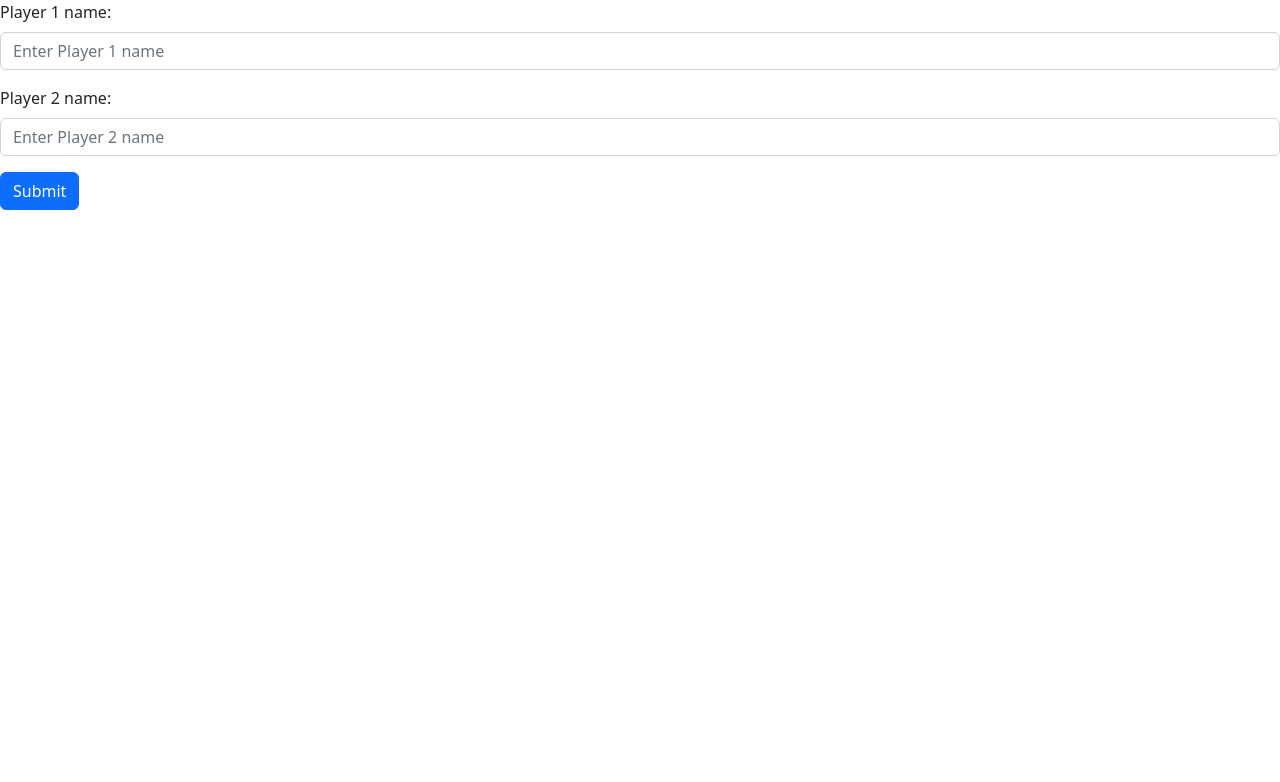
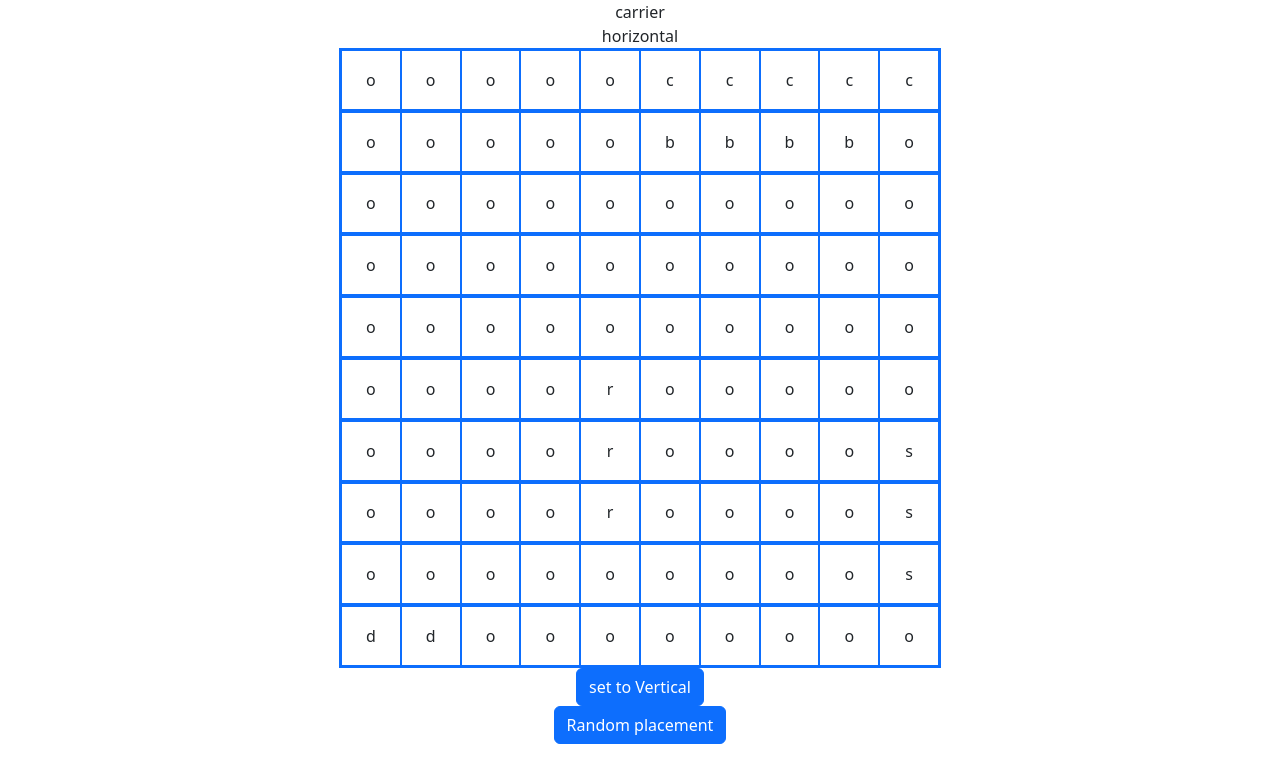
Before and after one commit to Eetub1/battleship-react, a React (Vite) app: page / in a window 1280 px wide. Shown: the top 782 px of the page. Built offline with nearby package versions, Linux system fonts and the light colour scheme.

Commit message:
handleClick function is progressing well

```diff
--- a/src/App.jsx
+++ b/src/App.jsx
@@ -11,7 +11,7 @@ import { Form, Button } from 'react-bootstrap'
 function App() {
   const boardObject = new Gameboard(10)
   const [boardArray, setBoardArray] = useState(boardObject.getBoard())
-  const [gamePhase, setGamePhase] = useState('beginPhase')
+  const [gamePhase, setGamePhase] = useState('placePhase')
 
   const [p1name, setP1Name] = useState('')
   const [p2name, setP2Name] = useState('')
@@ -25,8 +25,11 @@ function App() {
   ]
 
   //row col ishorizontal ship
-  //const wasSuccess = boardObject.placeShip(0, 0, true, ships[0])
-  //console.log(wasSuccess)
+  boardObject.placeShip(0, 5, true, ships[0])
+  boardObject.placeShip(1, 5, true, ships[1])
+  boardObject.placeShip(5, 4, false, ships[2])
+  boardObject.placeShip(6, 9, false, ships[3])
+  boardObject.placeShip(9, 0, true, ships[4])
 
   const handleSubmit = event => {
     event.preventDefault()
--- a/src/classes/gameboard.js
+++ b/src/classes/gameboard.js
@@ -25,12 +25,8 @@ class Gameboard {
         return board
     }
 
-    placeShip(row, col, isHorizontal, ship) {
+    validatePlacement(row, col, isHorizontal, ship, shipLength) {
         const boardSize = this.getBoardSize()
-        const shipMarker = ship.getShipMarker()
-        const shipLength = ship.getShipLength()
-
-        if (row >= boardSize || col >= boardSize) return false
 
         if (isHorizontal) {
             if (col + shipLength > boardSize) return false
@@ -38,17 +34,28 @@ class Gameboard {
             for (let i = col; i < col + shipLength; i++) {
                 if (this.board[row][i] !== this.CONSTANTS.EMPTY) return false
             }
-
-            for (let i = col; i < col + shipLength; i++) {
-                this.board[row][i] = shipMarker
-            }
         } else {
             if (row + shipLength > boardSize) return false
 
             for (let i = row; i < row + shipLength; i++) {
                 if (this.board[i][col] !== this.CONSTANTS.EMPTY) return false
             }
+        }
+        return true
+    }
 
+    placeShip(row, col, isHorizontal, ship) {
+        const shipMarker = ship.getShipMarker()
+        const shipLength = ship.getShipLength()
+
+        if (!this.validatePlacement(row, col, isHorizontal, shipLength)) return false
+
+        //these two if branches could probably be connected with a little trickery
+        if (isHorizontal) {
+            for (let i = col; i < col + shipLength; i++) {
+                this.board[row][i] = shipMarker
+            }
+        } else {
             for (let i = row; i < row + shipLength; i++) {
                 this.board[i][col] = shipMarker
             }
--- a/src/components/PlaceShipsBoard.jsx
+++ b/src/components/PlaceShipsBoard.jsx
@@ -9,7 +9,8 @@ const PlaceShipsBoard = ({ board, ships, setGamePhase}) => {
     const [isHorizontal, setIsHorizontal] = useState(true)
 
     //maybe this can be done more reasonably
-    const handleClick = event => {
+    const handleClick = (event, rowIndex, cellIndex) => {
+        console.log(rowIndex, cellIndex)
         const shipAmount = ships.length
         setCurrentShipIndex(currentShipIndex + 1)
         if (currentShipIndex >= shipAmount) setGamePhase('playPhase')//laita gamePhase eteenpäin
@@ -20,6 +21,10 @@ const PlaceShipsBoard = ({ board, ships, setGamePhase}) => {
     const handleMouseEnter = event => {
         //hoitaa ruudun vihreäksi värittämisen
         //ei tarvi kutsua validate placementia molemmissa funktioissa
+    }
+
+    const handleRandomPlacement = () => {
+
     }
 
     return (
@@ -34,7 +39,7 @@ const PlaceShipsBoard = ({ board, ships, setGamePhase}) => {
                         style={{width: '80vw', maxWidth: '600px'}}
                         className='d-flex flex-row border border-primary'>
                         {row.map((cell, cellIndex) => {
-                            return <div onClick={handleClick} onMouseEnter={handleMouseEnter}
+                            return <div onClick={() => handleClick(event, rowIndex, cellIndex)} onMouseEnter={handleMouseEnter}
                                 key={cellIndex}
                                 style={{flex: 1, aspectRatio: '1'}}
                                 className='cell border border-primary d-flex align-items-center justify-content-center'>{cell}</div>
@@ -49,7 +54,7 @@ const PlaceShipsBoard = ({ board, ships, setGamePhase}) => {
                     : 'set to Horizontal'}
             </Button>
 
-            <Button>
+            <Button onClick={handleRandomPlacement}>
                 Random placement
             </Button>
         </div>
```
